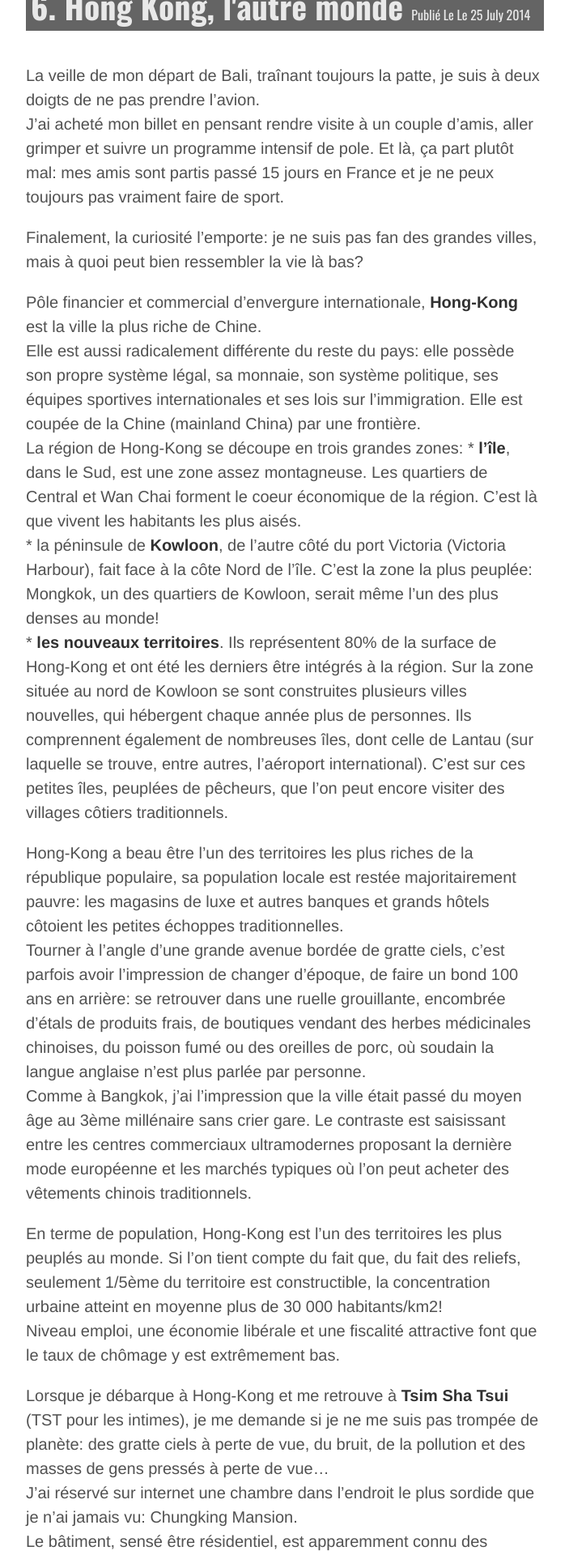
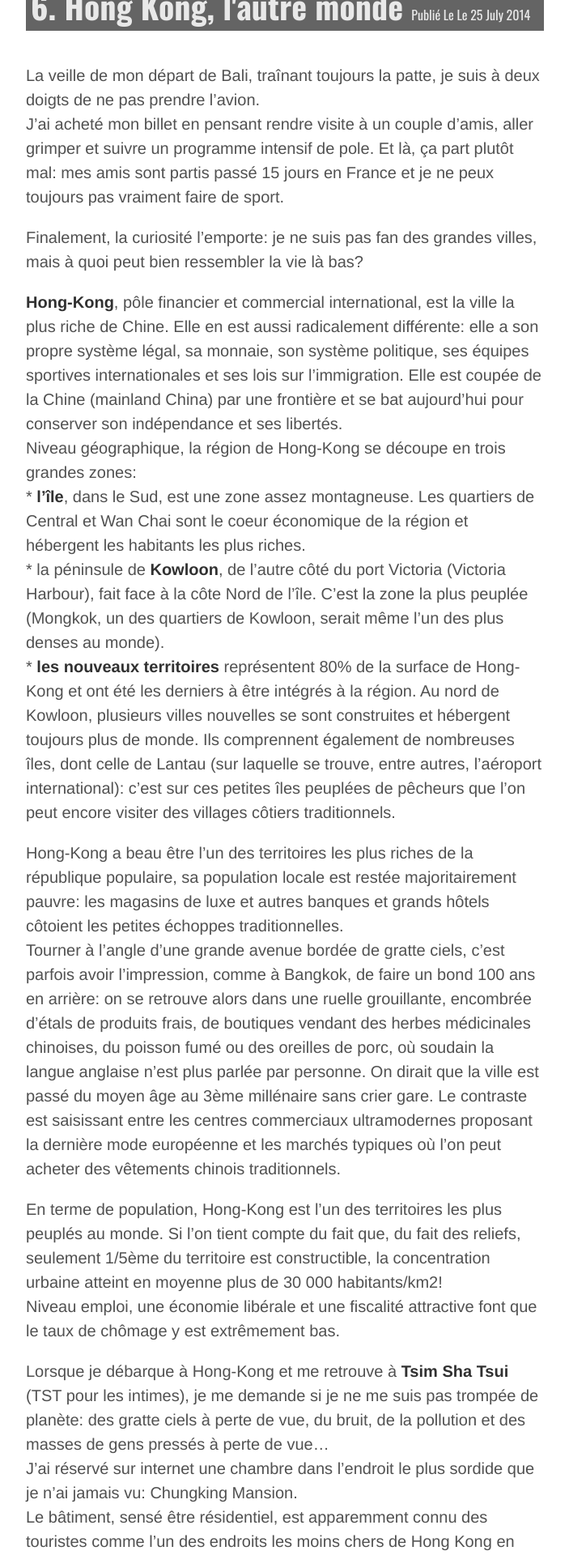
Before and after one commit to crossingborders/crossingborders.github.io, a Jekyll site: the page built from _posts/2014-07-25-Hong-Kong-autre-monde.md, in a window 1280 px wide. Shown: the top 1920 px of the page at 81% size, without its empty margins (288-991 px from the left). Built offline with Jekyll 4.4.1, drawn with Linux system fonts in a browser that asks for light colours; Markdown is read by kramdown in place of the engine named in the settings.

Commit message:
Update and rename 2014-07-25-Hong-Kong,-l'autre-monde.md to 2014-07-25-Hong-Kong-autre-monde.md

```diff
--- a/_posts/2014-07-25-Hong-Kong,-l'autre-monde.md
+++ b/_posts/2014-07-25-Hong-Kong-autre-monde.md
@@ -11,16 +11,14 @@ J'ai acheté mon billet en pensant rendre visite à un couple d'amis, aller grim
 
 Finalement, la curiosité l'emporte: je ne suis pas fan des grandes villes, mais à quoi peut bien ressembler la vie là bas?
 
-Pôle financier et commercial d'envergure internationale, **Hong-Kong** est la ville la plus riche de Chine.
-Elle est aussi radicalement différente du reste du pays: elle possède son propre système légal, sa monnaie, son système politique, ses équipes sportives internationales et ses lois sur l'immigration. Elle est coupée de la Chine (mainland China) par une frontière.
-La région de Hong-Kong se découpe en trois grandes zones:
-	* **l'île**, dans le Sud, est une zone assez montagneuse. Les quartiers de 			  Central et Wan Chai forment le coeur économique de la région. C'est là que 		  vivent les habitants les plus aisés.
-	* la péninsule de **Kowloon**, de l'autre côté du port Victoria (Victoria 			  Harbour), fait face à la côte Nord de l'île. C'est la zone la plus peuplée: 		  Mongkok, un des quartiers de Kowloon, serait même l'un des plus denses au 		  monde!
-	* **les nouveaux territoires**. Ils représentent 80% de la surface de Hong-Kong 	  et ont été les derniers être intégrés à la région. Sur la zone située au nord 	  de Kowloon se sont construites plusieurs villes nouvelles, qui hébergent chaque 		année plus de personnes. Ils comprennent également de nombreuses îles, dont 	  celle de Lantau (sur laquelle se trouve, entre autres, l'aéroport 				  international). C'est sur ces petites îles, peuplées de pêcheurs, que l'on peut 		encore visiter des villages côtiers traditionnels.
+**Hong-Kong**, pôle financier et commercial international, est la ville la plus riche de Chine. Elle en est aussi radicalement différente: elle a son propre système légal, sa monnaie, son système politique, ses équipes sportives internationales et ses lois sur l'immigration. Elle est coupée de la Chine (mainland China) par une frontière et se bat aujourd'hui pour conserver son indépendance et ses libertés.
+Niveau géographique, la région de Hong-Kong se découpe en trois grandes zones:
+	* **l'île**, dans le Sud, est une zone assez montagneuse. Les quartiers de Central et Wan Chai sont le coeur économique de la région et hébergent les habitants les plus riches.
+	* la péninsule de **Kowloon**, de l'autre côté du port Victoria (Victoria Harbour), fait face à la côte Nord de l'île. C'est la zone la plus peuplée (Mongkok, un des quartiers de Kowloon, serait même l'un des plus denses au monde).
+	* **les nouveaux territoires** représentent 80% de la surface de Hong-Kong et ont été les derniers à être intégrés à la région. Au nord  de Kowloon, plusieurs villes nouvelles se sont construites et hébergent toujours plus de monde. Ils comprennent également de nombreuses îles, dont celle de Lantau (sur laquelle se trouve, entre autres, l'aéroport international): c'est sur ces petites îles peuplées de pêcheurs que l'on peut encore visiter des villages côtiers traditionnels.
 
 Hong-Kong a beau être l'un des territoires les plus riches de la république populaire, sa population locale est restée majoritairement pauvre: les magasins de luxe et autres banques et grands hôtels côtoient les petites échoppes traditionnelles.
-Tourner à l'angle d'une grande avenue bordée de gratte ciels, c'est parfois avoir l'impression de changer d'époque, de faire un bond 100 ans en arrière: se retrouver dans une ruelle grouillante, encombrée d'étals de produits frais, de boutiques vendant des herbes médicinales chinoises, du poisson fumé ou des oreilles de porc, où soudain la langue anglaise n'est plus parlée par personne.
-Comme à Bangkok, j'ai l'impression que la ville était passé du moyen âge au 3ème millénaire sans crier gare. Le contraste est saisissant entre les centres commerciaux ultramodernes proposant la dernière mode européenne et les marchés typiques où l'on peut acheter des vêtements chinois traditionnels.
+Tourner à l'angle d'une grande avenue bordée de gratte ciels, c'est parfois avoir l'impression, comme à Bangkok, de faire un bond 100 ans en arrière: on se retrouve alors dans une ruelle grouillante, encombrée d'étals de produits frais, de boutiques vendant des herbes médicinales chinoises, du poisson fumé ou des oreilles de porc, où soudain la langue anglaise n'est plus parlée par personne. On dirait que la ville est passé du moyen âge au 3ème millénaire sans crier gare. Le contraste est saisissant entre les centres commerciaux ultramodernes proposant la dernière mode européenne et les marchés typiques où l'on peut acheter des vêtements chinois traditionnels.
 
 En terme de population, Hong-Kong est l'un des territoires les plus peuplés au monde. Si l'on tient compte du fait que, du fait des reliefs, seulement 1/5ème du territoire est constructible, la concentration urbaine atteint en moyenne plus de 30 000 habitants/km2!
 Niveau emploi, une économie libérale et une fiscalité attractive font que le taux de chômage y est extrêmement bas.
```
